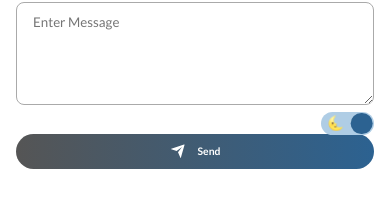
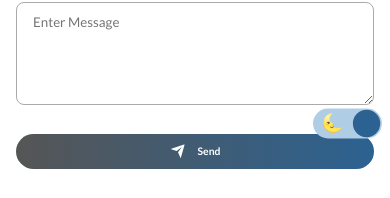
Before and after one commit to shankar81/portfolio-next, a Next.js app: page /contact in a window 390 px wide. Shown: the part 693-891 px from the top of the page. Built offline with nearby package versions, Linux system fonts and the light colour scheme.

Commit message:
scaled the theme switch

```diff
--- a/components/MobileMenu/MobileMenu.module.css
+++ b/components/MobileMenu/MobileMenu.module.css
@@ -5,11 +5,7 @@
   bottom: 0;
   width: 100%;
   height: 100%;
-  background-image: linear-gradient(
-    to right top,
-    var(--color-Primary),
-    #000
-  );
+  background-image: linear-gradient(to right top, var(--color-Primary), #000);
   z-index: 20;
   transition: all 0.3s;
 
@@ -65,3 +61,8 @@
 .active {
   border-bottom: 5px solid var(--color-Secondary);
 }
+
+@media only screen and (min-width: 950px) {
+  .container {display: none;
+  }
+}
--- a/components/Switch/Switch.module.css
+++ b/components/Switch/Switch.module.css
@@ -41,3 +41,9 @@
 .darkMode {
   transform: translateX(0%);
 }
+
+@media only screen and (max-width: 950px) {
+  .container {
+    transform: scale(1.3);
+  }
+}
```
